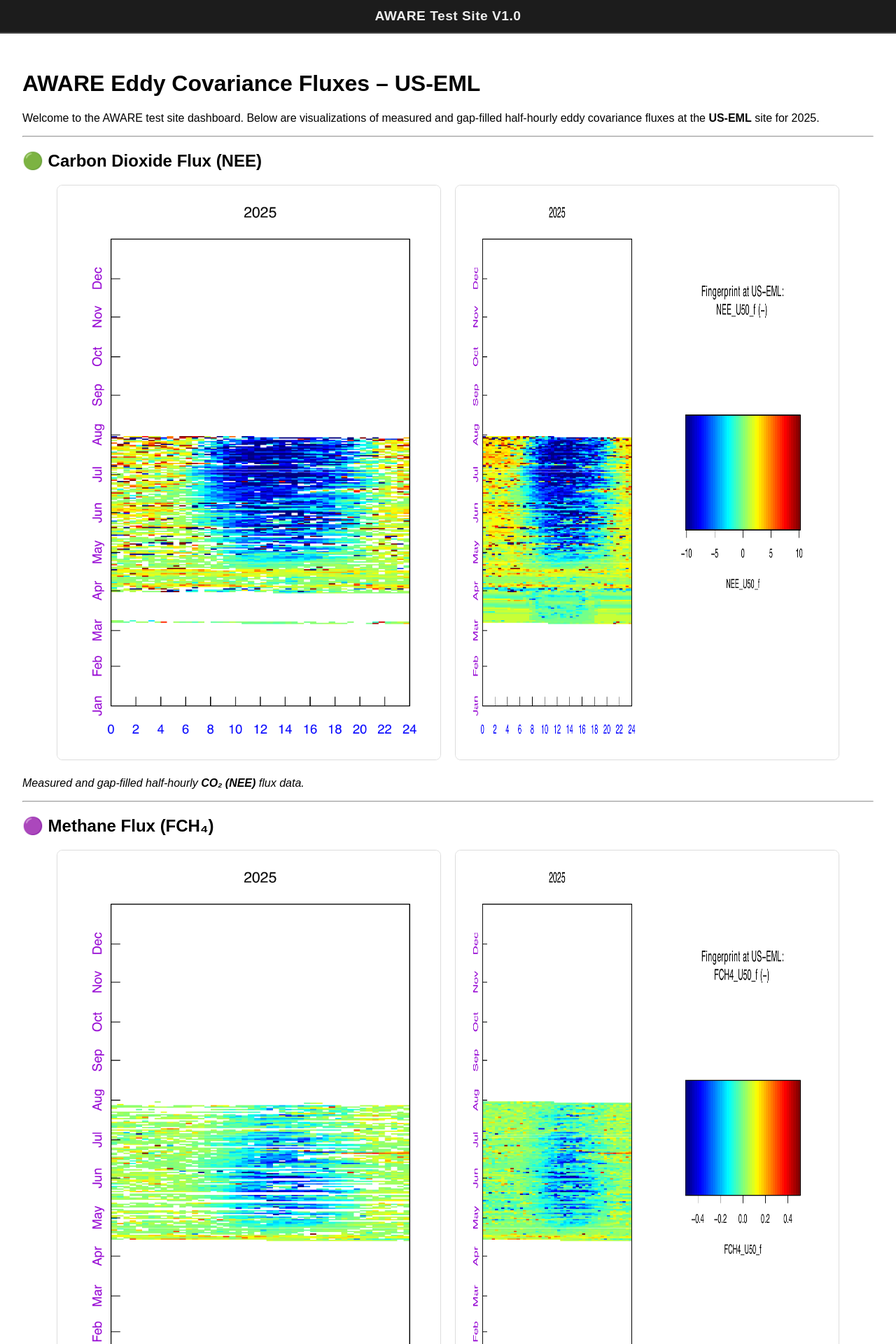
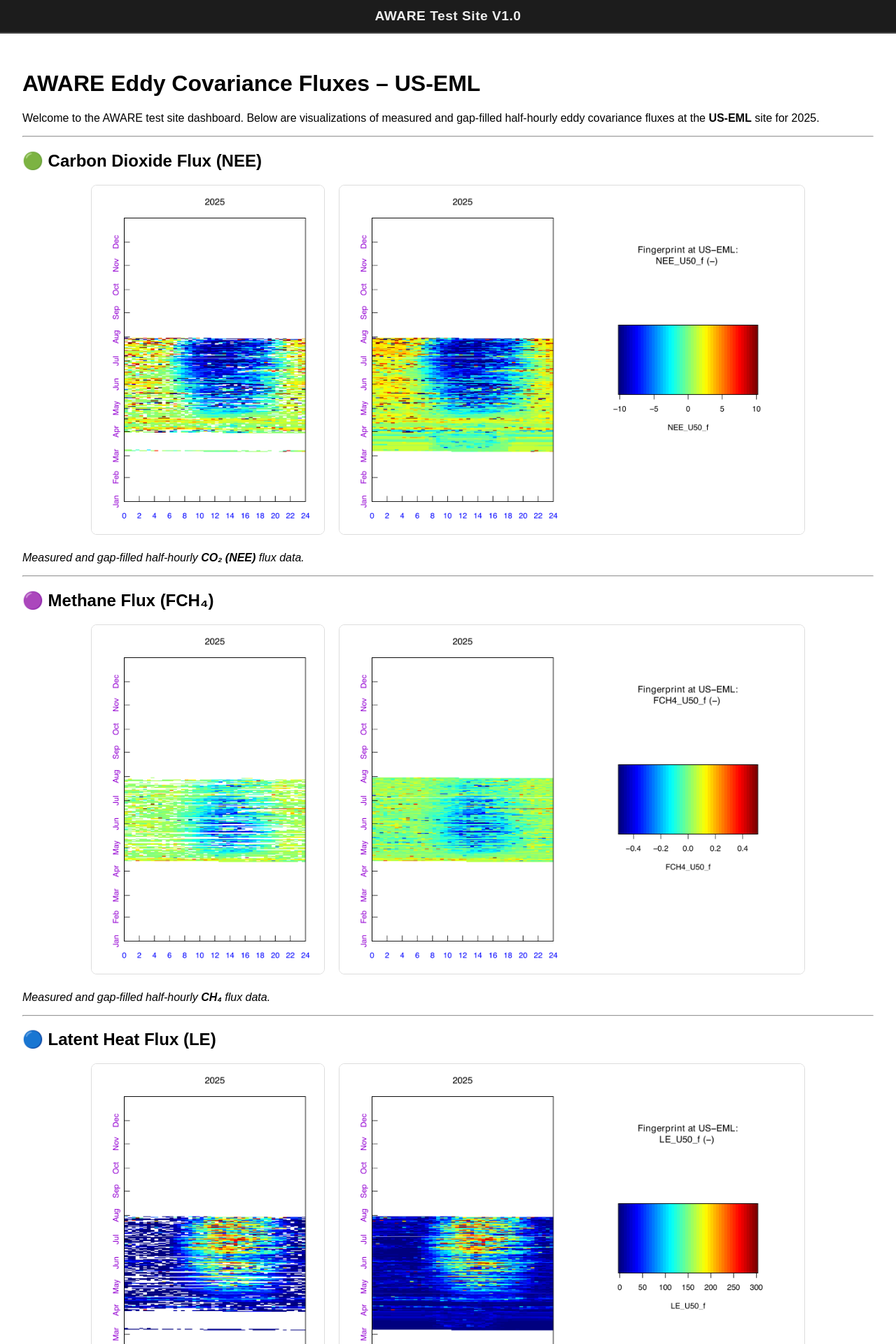
Before and after one commit to grantfalvo/grantfalvo.github.io, a Jekyll site: the page built from index.md, in a window 1280 px wide. Shown: the top 1920 px of the page at 70% size. Built offline with Jekyll 4.4.1, drawn with Linux system fonts in a browser that asks for light colours.

Commit message:
update css

```diff
--- a/assets/css/style.css
+++ b/assets/css/style.css
@@ -2,16 +2,20 @@
 .image-pair {
   display: flex;
   justify-content: center;
+  align-items: flex-start; /* aligns top edges */
   gap: 20px;
+  margin-bottom: 1.5rem;
   flex-wrap: wrap;
-  margin-bottom: 1.5rem;
 }
 
 .image-pair img {
-  max-width: 45%;
   height: auto;
+  max-height: 500px;  /* or whatever looks best */
+  width: auto;
+  max-width: 100%;
   border: 1px solid #ddd;
   border-radius: 8px;
+  box-sizing: border-box;
 }
 
 /* Remove sidebar (theme override) */
```
Also changed, not shown: 1 other file.
